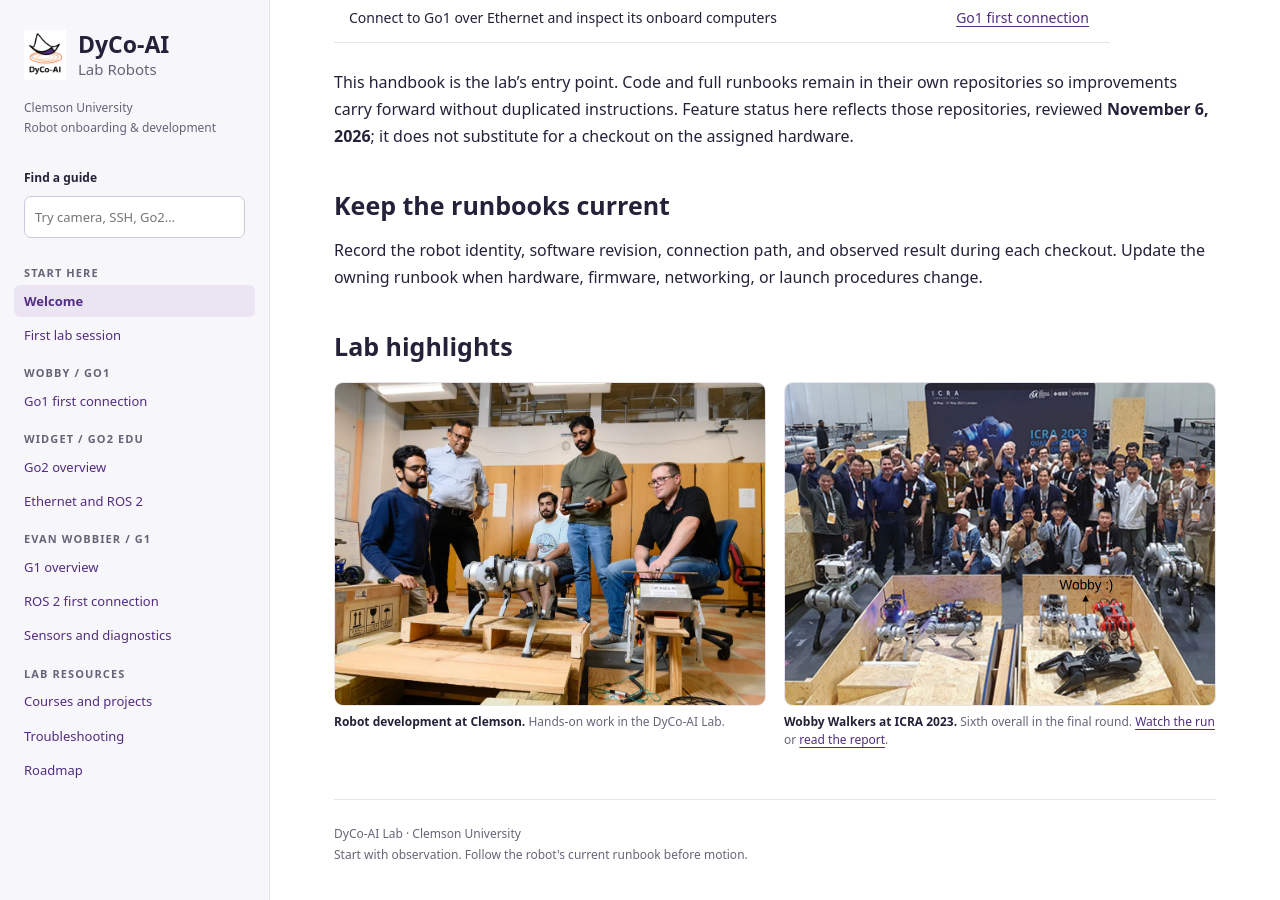
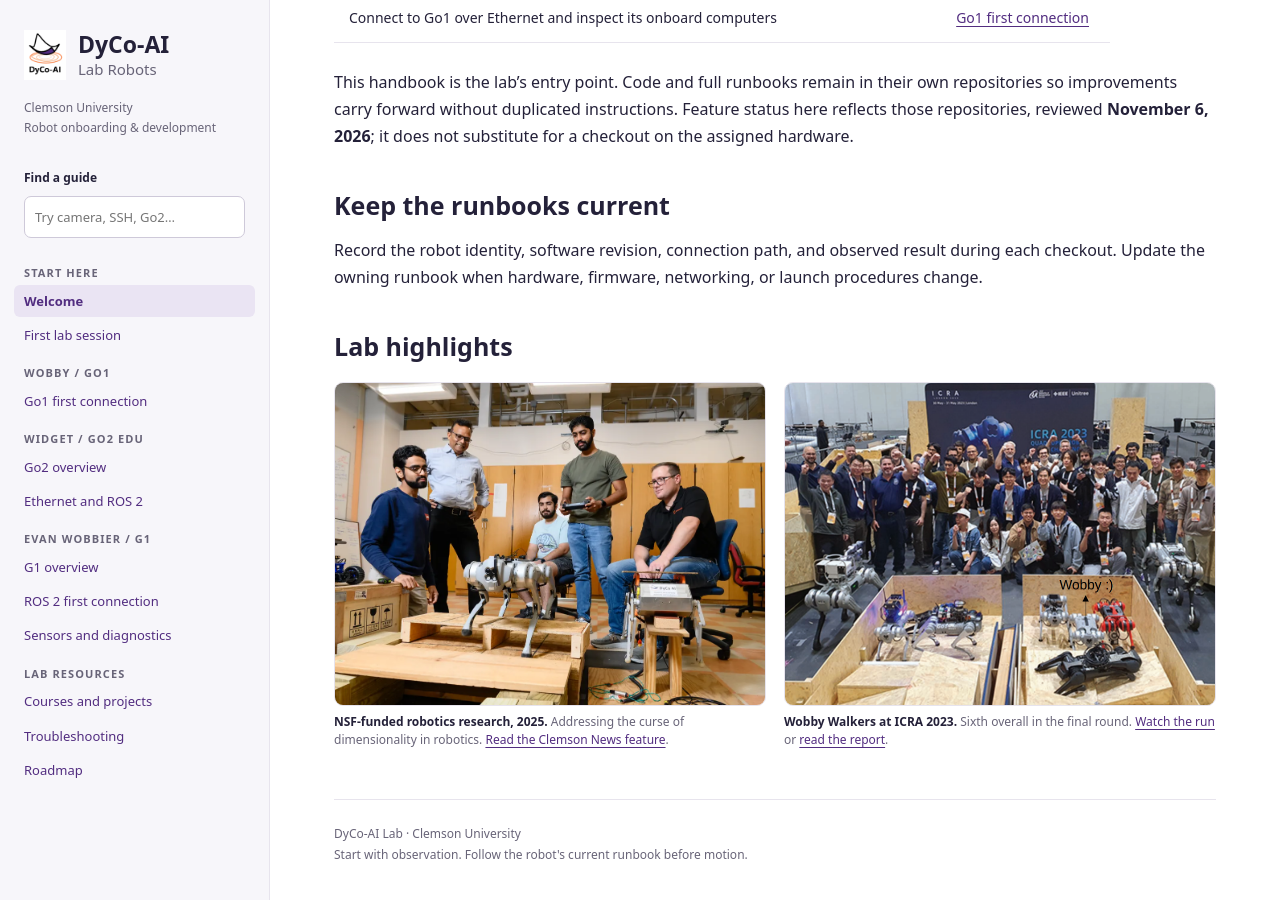
Before and after one commit to DyCo-AI/lab-robots, a Jekyll site: the page built from docs/index.md, in a window 1280 px wide and 900 px high, scrolled down 1608 px. Built offline with Jekyll 4.4.1, drawn with Linux system fonts in a browser that asks for light colours.

Commit message:
Link NSF robotics research feature

```diff
--- a/docs/index.md
+++ b/docs/index.md
@@ -85,7 +85,7 @@ networking, or launch procedures change.
 <div class="lab-gallery">
   <figure class="lab-photo">
     <img src="{{ '/assets/dyco-ai-lab.webp' | relative_url }}" alt="DyCo-AI lab members working together around quadruped robots in the Clemson robotics lab." width="1200" height="800" loading="lazy" decoding="async">
-    <figcaption><strong>Robot development at Clemson.</strong> Hands-on work in the DyCo-AI Lab.</figcaption>
+    <figcaption><strong>NSF-funded robotics research, 2025.</strong> Addressing the curse of dimensionality in robotics. <a href="https://news.clemson.edu/breaking-the-curse-clemson-professor-tackles-a-barrier-to-autonomous-robots/">Read the Clemson News feature</a>.</figcaption>
   </figure>
   <figure class="lab-photo">
     <img src="{{ '/assets/icra-qrc-london-2023.png' | relative_url }}" alt="Participants and quadruped robots at the ICRA 2023 Quadruped Robot Challenge in London, with Wobby identified in the arena." width="902" height="641" loading="lazy" decoding="async">
```
